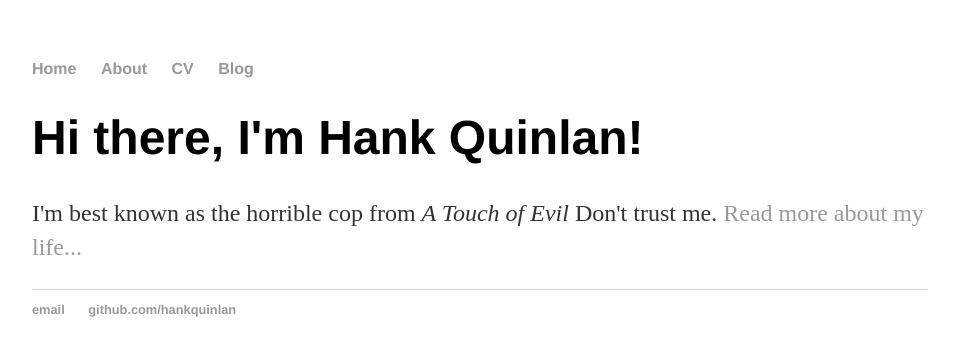
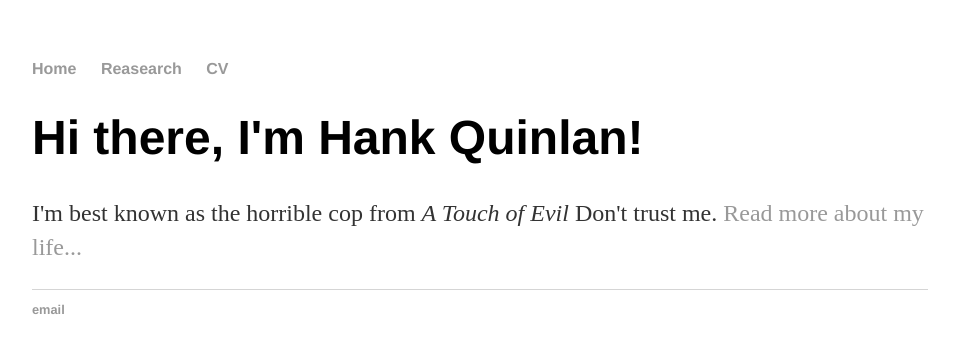
Before and after one commit to PaulJFisher/PaulJFisher.github.io, a Jekyll site: the page built from index.html, in a window 1280 px wide. Shown: the top 356 px of the page, without its empty margins (160-1115 px from the left). Built offline with Jekyll 4.4.1, drawn with Linux system fonts in a browser that asks for light colours.

Commit message:
Update default.html

```diff
--- a/_layouts/default.html
+++ b/_layouts/default.html
@@ -9,9 +9,8 @@
 			<nav>
 	    		<ul>
 	        		<li><a href="/">Home</a></li>
-		        	<li><a href="/about">About</a></li>
+		        	<li><a href="/Reasearch">Reasearch</a></li>
 	        		<li><a href="/cv">CV</a></li>
-	        		<li><a href="/blog">Blog</a></li>
 	    		</ul>
 			</nav>
 			<div class="container">
@@ -21,8 +20,8 @@
 			</div><!-- /.container -->
 			<footer>
 	    		<ul>
-	        		<li><a href="mailto:hankquinlanhub@gmail.com">email</a></li>
-	        		<li><a href="https://github.com/hankquinlan">github.com/hankquinlan</a></li>
+	        		<li><a href="mailto:pauljfisher@email.arizona.edu">email</a></li>
+	        		<li><a href="https://econ.arizona.edu/people/paul-fisher</a></li>
 				</ul>
 			</footer>
 		</body>
```
